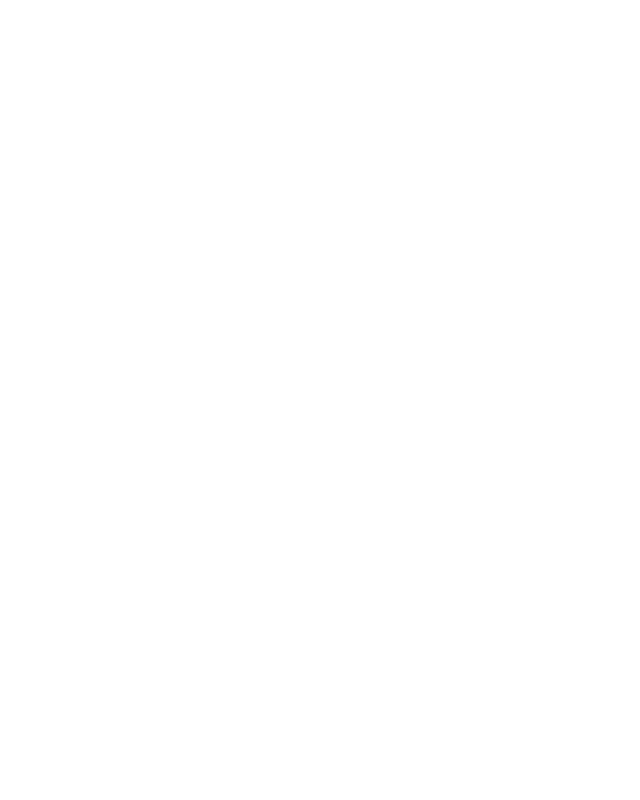
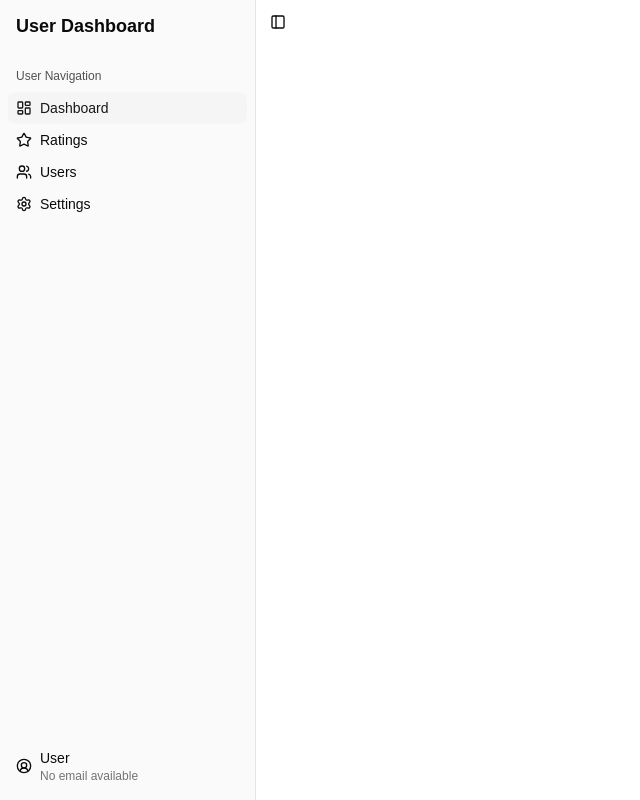
Before and after one commit to Siddhesh-Dupare/user-rating, a React (Vite) app in the folder web/: page /user/dashboard in a window 1280 px wide. Before the commit this address had no page. Shown: the whole page, without its empty margins (0-640 px from the left). Built offline with nearby package versions, Linux system fonts and the light colour scheme.

Commit message:
Added redux for storing user information

```diff
--- a/web/src/App.jsx
+++ b/web/src/App.jsx
@@ -9,7 +9,15 @@
       <BrowserRouter>
         <Routes>
           <Route path="/login" element={<LoginForm />} />
-          <Route path="/admin/dashboard" element={<Dashboard />} />
+          <Route
+            path="/admin/dashboard"
+            element={<Dashboard role="ADMIN" />}
+          />
+          <Route path="/user/dashboard" element={<Dashboard role="USER" />} />
+          <Route
+            path="/owner/dashboard"
+            element={<Dashboard role="OWNER" />}
+          />
           {/* <Route
             path="/user/dashboard"
             element={<UserDashboard />}
--- a/web/src/components/LoginForm.jsx
+++ b/web/src/components/LoginForm.jsx
@@ -20,6 +20,8 @@
 import { Button } from "@/components/ui/button";
 import { useNavigate } from "react-router-dom";
 import { toast } from "@/components/ui/toast";
+import { useDispatch } from "react-redux";
+import { setCredentials } from "@/store/authSlice";
 
 const formSchema = z.object({
   email: z
@@ -45,6 +47,7 @@
 
 export default function LoginForm() {
   const navigate = useNavigate();
+  const dispatch = useDispatch();
 
   const form = useForm({
     resolver: zodResolver(formSchema),
@@ -72,6 +75,8 @@
         throw new Error(result.message || "Login failed");
       }
 
+      dispatch(setCredentials(result.user));
+
       toast.add({
         type: "success",
         title: "Login successful",
@@ -80,6 +85,7 @@
 
       if (result.user.role === "ADMIN") navigate("/admin/dashboard");
       else if (result.user.role === "USER") navigate("/user/dashboard");
+      else if (result.user.role === "OWNER") navigate("/owner/dashboard");
     } catch (error) {
       console.error("Unable to connect to the server ", error);
       toast.add({
--- a/web/src/components/pages/Dashboard.jsx
+++ b/web/src/components/pages/Dashboard.jsx
@@ -1,10 +1,14 @@
 import {
   CircleUserRound,
   LayoutDashboard,
+  LogOut,
   Settings,
   Star,
   Users,
 } from "lucide-react";
+import { useState } from "react";
+import { useDispatch, useSelector } from "react-redux";
+import { useNavigate } from "react-router-dom";
 
 import {
   SidebarProvider,
@@ -20,17 +24,32 @@
   SidebarMenuItem,
   SidebarMenuButton,
 } from "@/components/ui/sidebar";
+import { clearCredentials } from "@/store/authSlice";
 
-export default function Dashboard() {
+export default function Dashboard({ role }) {
+  const user = useSelector((state) => state.auth.user);
+  const dispatch = useDispatch();
+  const navigate = useNavigate();
+  const [isProfileOpen, setIsProfileOpen] = useState(false);
+  const dashboardRole = user?.role || role;
+  const roleLabel = dashboardRole
+    ? dashboardRole.charAt(0) + dashboardRole.slice(1).toLowerCase()
+    : "User";
+
+  function handleLogout() {
+    dispatch(clearCredentials());
+    navigate("/login");
+  }
+
   return (
     <SidebarProvider>
       <Sidebar>
         <SidebarHeader className="px-4 py-3 text-lg font-semibold">
-          Administrator
+          {roleLabel} Dashboard
         </SidebarHeader>
         <SidebarContent>
           <SidebarGroup>
-            <SidebarGroupLabel>Administration</SidebarGroupLabel>
+            <SidebarGroupLabel>{roleLabel} Navigation</SidebarGroupLabel>
             <SidebarGroupContent>
               <SidebarMenu>
                 <SidebarMenuItem>
@@ -63,17 +82,33 @@
         </SidebarContent>
         <SidebarFooter>
           <SidebarMenu>
+            {isProfileOpen && (
+              <SidebarMenuItem>
+                <SidebarMenuButton
+                  type="button"
+                  tooltip="Log out"
+                  onClick={handleLogout}
+                  className="text-destructive hover:text-destructive"
+                >
+                  <LogOut />
+                  <span>Log out</span>
+                </SidebarMenuButton>
+              </SidebarMenuItem>
+            )}
             <SidebarMenuItem>
               <SidebarMenuButton
                 size="lg"
                 className="h-auto items-center py-2"
                 tooltip="Administrator profile"
+                onClick={() => setIsProfileOpen((isOpen) => !isOpen)}
               >
                 <CircleUserRound className="size-8" />
                 <span className="flex min-w-0 flex-col items-start">
-                  <span className="truncate font-medium">Administrator</span>
+                  <span className="truncate font-medium">
+                    {user?.name || roleLabel}
+                  </span>
                   <span className="truncate text-xs text-muted-foreground">
-                    admin@gmail.com
+                    {user?.email || "No email available"}
                   </span>
                 </span>
               </SidebarMenuButton>
--- a/web/src/main.jsx
+++ b/web/src/main.jsx
@@ -2,9 +2,13 @@
 import { createRoot } from "react-dom/client";
 import "./index.css";
 import App from "./App.jsx";
+import { Provider } from "react-redux";
+import { store } from "./store/store";
 
 createRoot(document.getElementById("root")).render(
   <StrictMode>
-    <App />
+    <Provider store={store}>
+      <App />
+    </Provider>
   </StrictMode>,
 );
--- /dev/null
+++ b/web/src/store/authSlice.js
@@ -0,0 +1,26 @@
+import { createSlice } from "@reduxjs/toolkit";
+
+const storedUser = localStorage.getItem("authUser");
+
+const authSlice = createSlice({
+  name: "auth",
+  initialState: {
+    user: storedUser ? JSON.parse(storedUser) : null,
+    isAuthenticated: Boolean(storedUser),
+  },
+  reducers: {
+    setCredentials(state, action) {
+      state.user = action.payload;
+      state.isAuthenticated = true;
+      localStorage.setItem("authUser", JSON.stringify(action.payload));
+    },
+    clearCredentials(state) {
+      state.user = null;
+      state.isAuthenticated = false;
+      localStorage.removeItem("authUser");
+    },
+  },
+});
+
+export const { setCredentials, clearCredentials } = authSlice.actions;
+export default authSlice.reducer;
--- /dev/null
+++ b/web/src/store/store.js
@@ -0,0 +1,9 @@
+import { configureStore } from "@reduxjs/toolkit";
+
+import authReducer from "./authSlice";
+
+export const store = configureStore({
+  reducer: {
+    auth: authReducer,
+  },
+});
```
